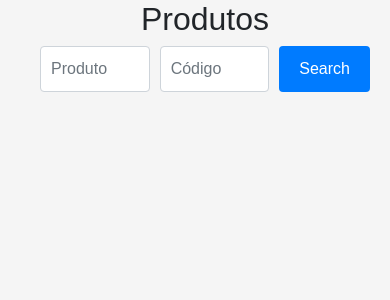
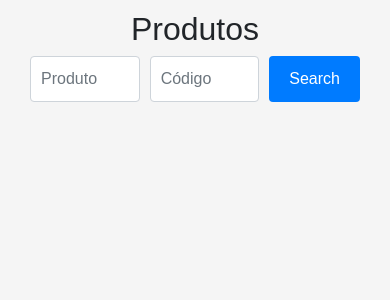
Before and after one commit to Lucaspaz21/lsp, a Flask app: template lsp/templates/produtos.html in a window 390 px wide. Shown: the part 126-426 px from the top of the page. Run offline with Flask 3, Linux system fonts and the light colour scheme; the template is opened without the code that fills it, so the values that code supplies are empty; some libraries are stand-ins or nearby versions.

Commit message:
Update produtos.html

```diff
--- a/lsp/templates/produtos.html
+++ b/lsp/templates/produtos.html
@@ -1,9 +1,7 @@
 {% extends 'base.html' %}
 
 {% block body %}
-
   {% include 'navbar.html' %}
-
   <style>
     body {
       font-family: Arial, sans-serif;
@@ -17,10 +15,9 @@
     }
 
     .custom-container {
-      display: flex;
-      flex-direction: column;
-      align-items: center;
-      margin-left: 300px
+      margin: 0 auto; /* Isso centralizará o conteúdo horizontalmente */
+      max-width: 800px; /* Defina uma largura máxima para o conteúdo */
+      padding: 20px;
     }
 
     .custom-search-form {
@@ -59,35 +56,27 @@
     }
 
     .custom-th {
-      background-color: #f2f2f2;
+      background-color: #c3e8ac;
     }
 
     .custom-tr:nth-child(even) {
-      background-color: #f2f2f2;
+      background-color: #c3e8ac;
     }
 
     /* Estilos para dispositivos móveis */
     @media (max-width: 768px) {
       .custom-container {
-      display: flex;
-      flex-direction: column;
-      align-items: center;
-      margin-left: 20px
+        padding: 10px; /* Ajuste o padding para dispositivos móveis */
       }
 
       .custom-search-input {
         margin-right: 10px;
         padding: 10px; /* Ajuste o valor do padding para aumentar o tamanho */
-      display: flex;
         font-size: 16px; /* Ajuste o valor do font-size para aumentar o tamanho */
       }
 
       .custom-search-button {
         padding: 10px 20px; /* Ajuste o valor do padding para aumentar o tamanho */
-      background-color: #007bff;
-      color: #fff;
-      border: none;
-      cursor: pointer;
         font-size: 16px; /* Ajuste o valor do font-size para aumentar o tamanho */
       }
     }
@@ -95,7 +84,6 @@
   <head>
     <title>Produtos</title>
   </head>
-
   <body>
     <div class="custom-container">
       <h1 class="h2">Produtos</h1>
```
Lines whose indentation alone changed are shown as unchanged.
